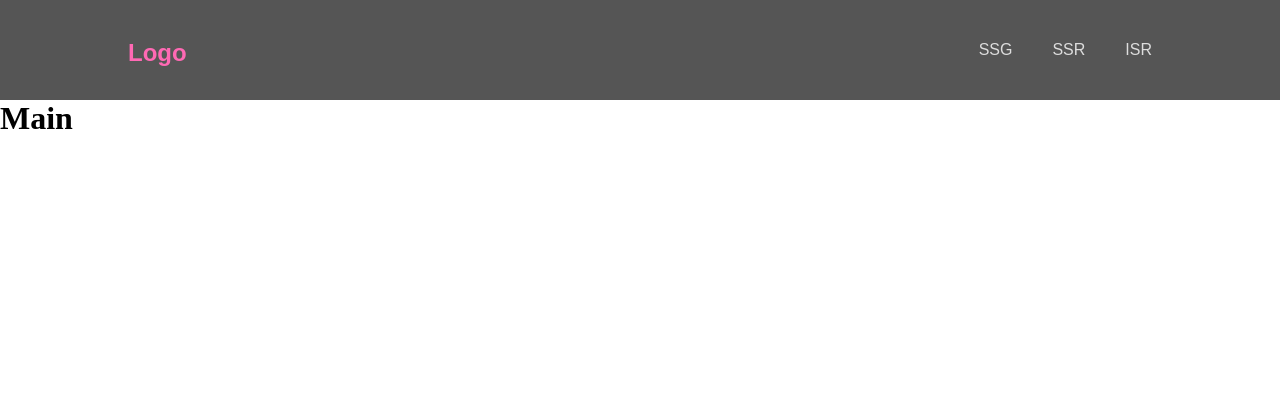
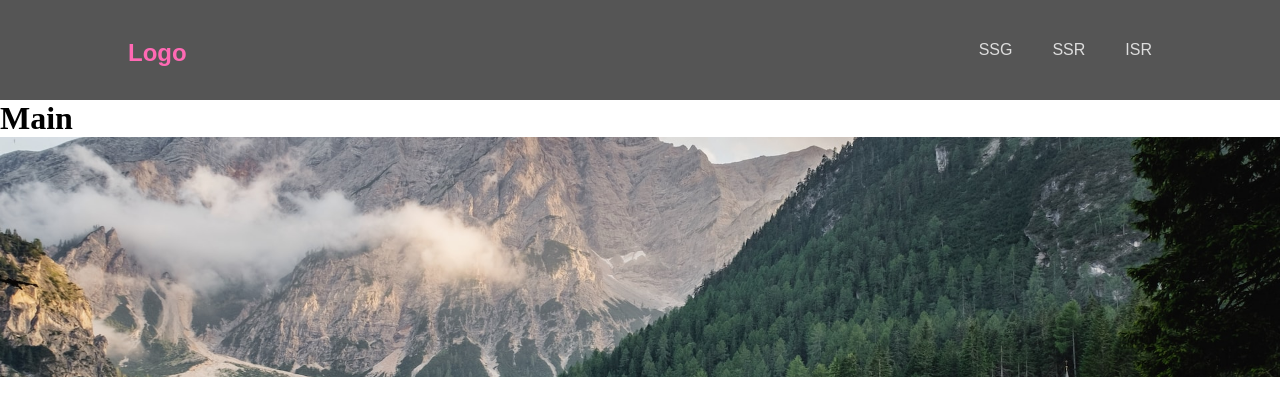
Before and after one commit to display1180/next, a Next.js app: page / in a window 1280 px wide. Shown: the top 416 px of the page. Built offline with nearby package versions, Linux system fonts and the light colour scheme.

Commit message:
Image컴포넌트를 활용한 용량 최적화

```diff
--- a/components/SubLayout.module.scss
+++ b/components/SubLayout.module.scss
@@ -1,17 +1,18 @@
 .subLayout {
 	padding: 100px 10vw;
-	font-family: var('--orbitron');
 
 	h1 {
 		font-weight: 400;
 		font-size: 60px;
 		color: #555;
 		margin-bottom: 30px;
+		//font-family: var(--orbitron);
+		font-family: 'orbitron';
 	}
 	p {
 		font-weight: 300;
 		font-size: 20px;
 		color: #777;
-		font-family: var('--notoSans');
+		//font-family: var(--notoSans);
 	}
 }
--- a/pages/index.jsx
+++ b/pages/index.jsx
@@ -1,6 +1,8 @@
 import Head from 'next/head';
 import styles from '@/styles/Home.module.scss';
 import Header from '@/components/Header';
+import Image from 'next/image';
+import pic from '@/public/img/pic.jpg';
 
 export default function Home() {
 	return (
@@ -14,6 +16,9 @@
 			<main className={styles.main}>
 				<Header />
 				<h1>Main</h1>
+				<div className={styles.pic}>
+					<Image src={pic} alt='pic' fill quality={70} />
+				</div>
 			</main>
 		</>
 	);
--- a/styles/Home.module.scss
+++ b/styles/Home.module.scss
@@ -0,0 +1,12 @@
+.pic {
+	width: 100%;
+	height: 30vh;
+	overflow: hidden;
+	position: relative;
+
+	img {
+		width: 100%;
+		height: 100%;
+		object-fit: cover;
+	}
+}
```
Also changed, not shown: public/img/pic.jpg (added).
